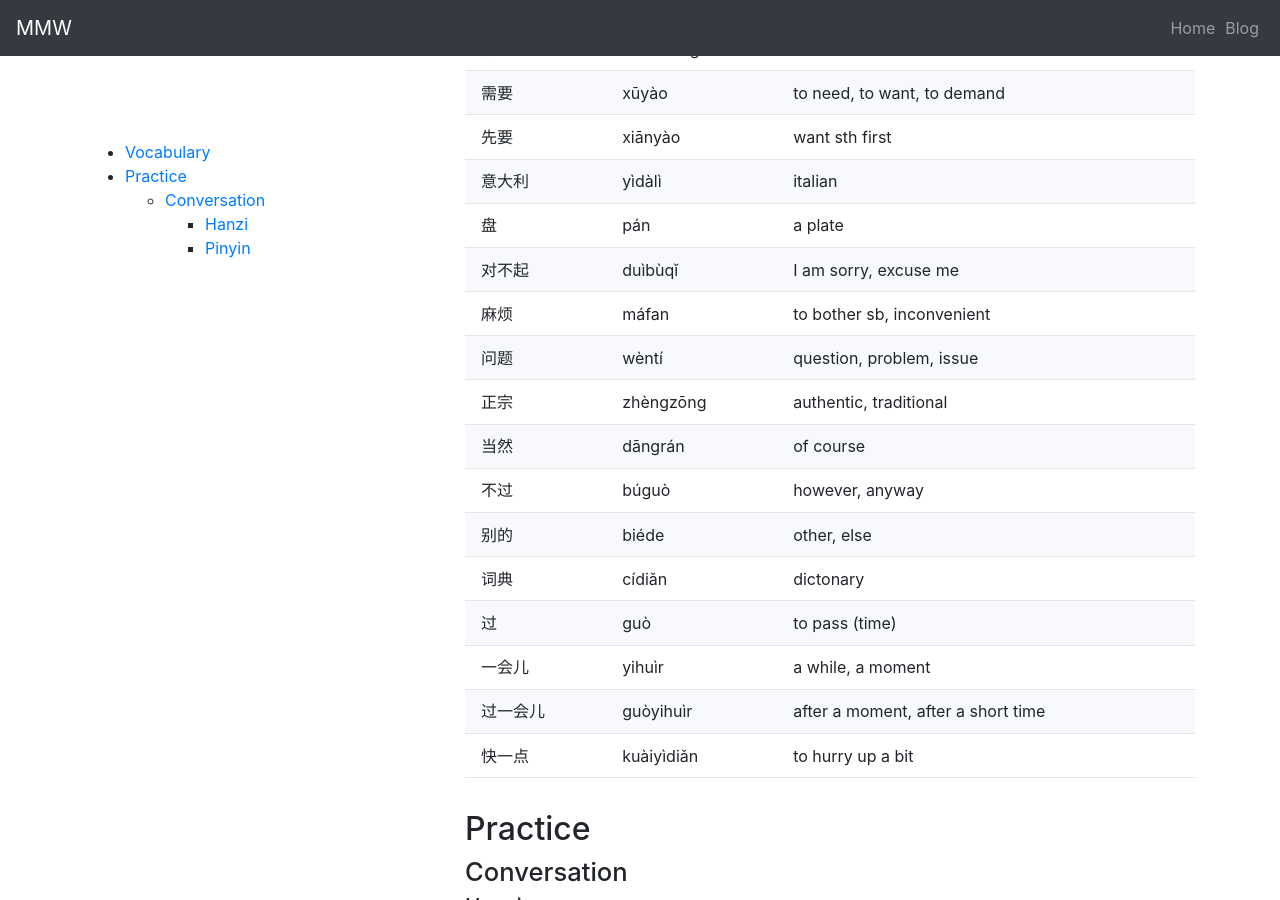
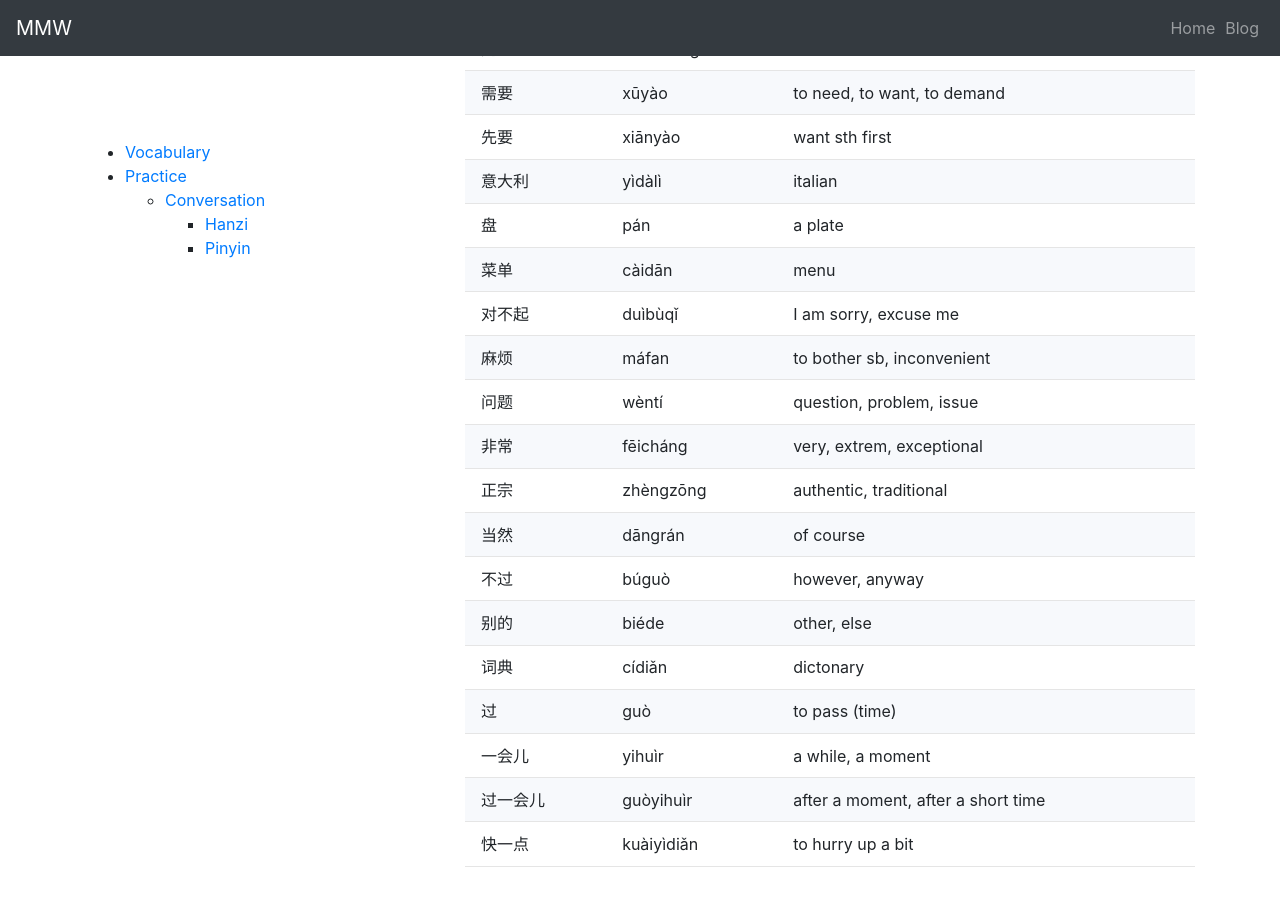
Before and after one commit to johannst/mmw, a Jekyll site: the page built from _posts/2018-10-14-weekly9.md, in a window 1280 px wide and 900 px high, scrolled down 410 px. Built offline with Jekyll 4.4.1, drawn with Linux system fonts in a browser that asks for light colours; the table of contents is made by our own code.

Commit message:
added vocabulary to week 9

```diff
--- a/_posts/2018-10-14-weekly9.md
+++ b/_posts/2018-10-14-weekly9.md
@@ -19,9 +19,11 @@ and a customer who orders italian noodles with some drinks.
 | 先要     | xiānyào    | want sth first                     |
 | 意大利   | yìdàlì     | italian                            |
 | 盘       | pán        | a plate                            |
+| 菜单     | càidān     | menu                               |
 | 对不起   | duìbùqǐ    | I am sorry, excuse me              |
 | 麻烦     | máfan      | to bother sb, inconvenient         |
 | 问题     | wèntí      | question, problem, issue           |
+| 非常     | fēicháng   | very, extrem, exceptional          |
 | 正宗     | zhèngzōng  | authentic, traditional             |
 | 当然     | dāngrán    | of course                          |
 | 不过     | búguò      | however, anyway                    |
```
